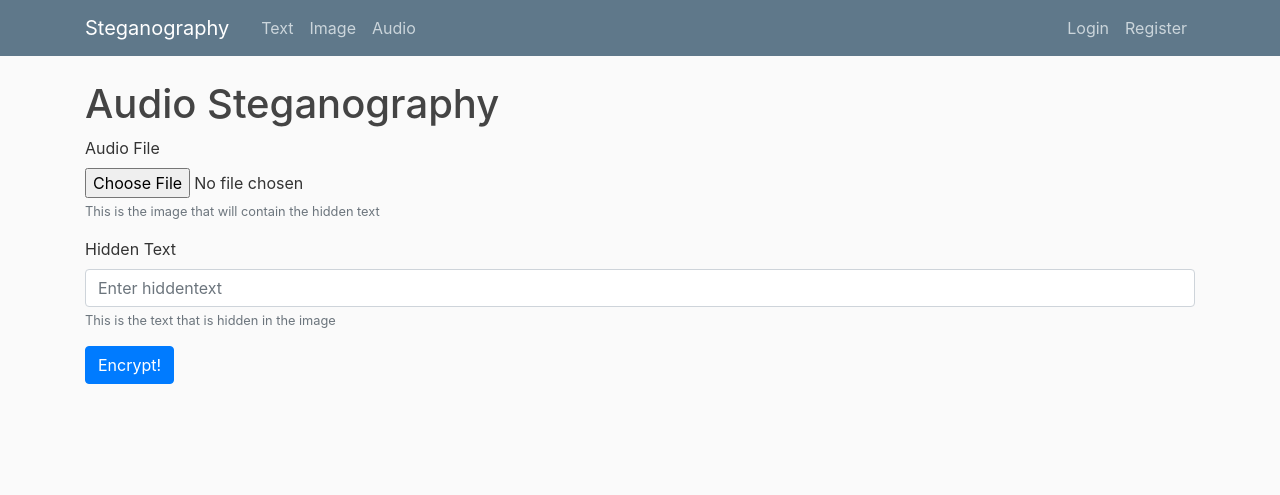
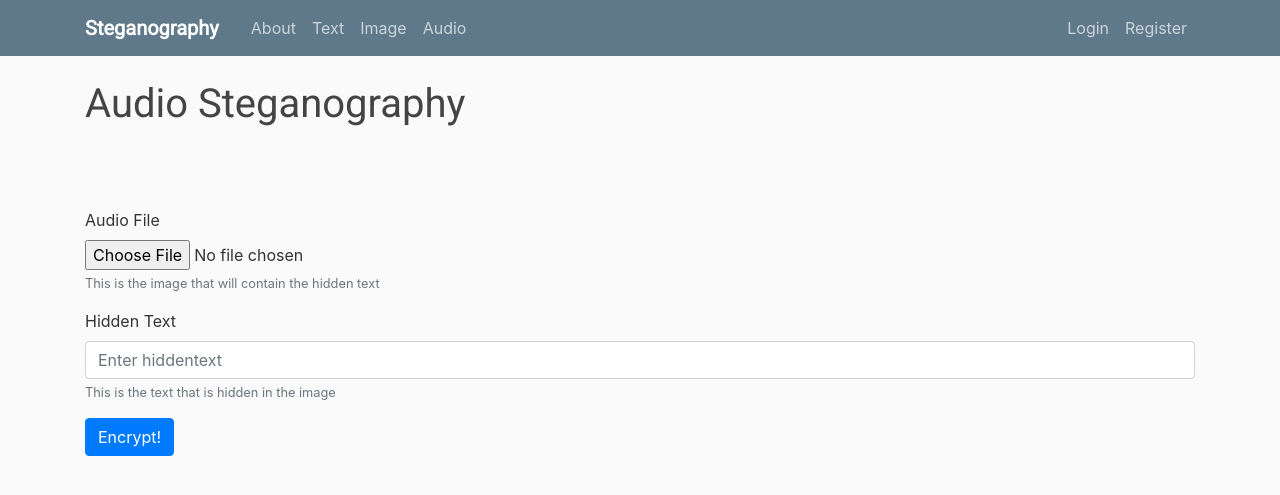
Before and after one commit to sunkakar/django-steganography-app, a Django app: page /audio/ in a window 1280 px wide. Shown: the top 495 px of the page. Run offline with Django 3.2, Linux system fonts and the light colour scheme; some libraries are stand-ins or nearby versions.

Commit message:
Added Font styling

```diff
--- a/static-encode/message.txt
+++ b/static-encode/message.txt
@@ -1 +1 @@
-arriving somewhere
+I am the ciphertext >:)
--- a/steg_app/audio_steg/static/audio_steg/main.css
+++ b/steg_app/audio_steg/static/audio_steg/main.css
@@ -36,6 +36,14 @@ body {
     margin-bottom: 20px;
   }
 
+  .roboto{
+    font-family: 'Roboto', sans-serif;
+  }
+
+  .lato{
+    font-family: 'Lato', sans-serif;
+  }
+
   #content-block{
     animation: fadein 1.5s;
     -webkit-animation: fadein 1.5s; /* Safari, Chrome and Opera > 12.1 */
--- a/steg_app/audio_steg/templates/audio_steg/audio_input.html
+++ b/steg_app/audio_steg/templates/audio_steg/audio_input.html
@@ -3,8 +3,11 @@
 
 <form>
         <div class="page-header">
-                <h1>Audio Steganography</h1>
+                <h1 class="roboto">Audio Steganography</h1>
         </div>
+        <br>
+        <br>
+        <br>
         <div class="form-group">
                 <label for="image-input">Audio File</label>
                 <input type="file" class="form-control-file" id="imagefile">
--- a/steg_app/audio_steg/templates/audio_steg/base.html
+++ b/steg_app/audio_steg/templates/audio_steg/base.html
@@ -17,18 +17,20 @@
     <!-- Bootstrap CSS -->
     <link rel="stylesheet" href="https://maxcdn.bootstrapcdn.com/bootstrap/4.0.0/css/bootstrap.min.css" integrity="sha384-Gn5384xqQ1aoWXA+058RXPxPg6fy4IWvTNh0E263XmFcJlSAwiGgFAW/dAiS6JXm" crossorigin="anonymous">
     <link rel="stylesheet" href="{% static 'audio_steg/main.css' %}">
+    <link href="https://fonts.googleapis.com/css?family=Lato|Roboto" rel="stylesheet">
 
 </head>
 <body>
     <header class="site-header">
         <nav class="navbar navbar-expand-md navbar-dark bg-steel fixed-top">
             <div class="container">
-                <a class="navbar-brand mr-4" href="/welcome">Steganography</a>
+                <a class="navbar-brand mr-4 roboto" href="/welcome"><b>Steganography</b></a>
                     <button class="navbar-toggler" type="button" data-toggle="collapse" data-target="#navbarToggle" aria-controls="navbarToggle" aria-expanded="false" aria-label="Toggle navigation">
                     <span class="navbar-toggler-icon"></span>
                     </button>
                     <div class="collapse navbar-collapse" id="navbarToggle">
                         <div class="navbar-nav mr-auto">
+                          <a class="nav-item nav-link" href="/about">About</a>
                           <a class="nav-item nav-link" href="/text">Text</a>
                           <a class="nav-item nav-link" href="/image">Image</a>
                           <a class="nav-item nav-link" href="/audio">Audio</a>
--- a/steg_app/audio_steg/templates/audio_steg/welcome.html
+++ b/steg_app/audio_steg/templates/audio_steg/welcome.html
@@ -2,7 +2,7 @@
 {% block content %}
 
     <div class="jumbotron">
-        <h1>Welcome to Steganography!</h1>
+        <h1 class="roboto">Welcome to Steganography!</h1>
         <p>This app allows you to understand and implement different types of Steganography. Try it out!</p>
         <p>
             <a class="btn btn-primary btn-lg" href="/text" role="button">Text</a>
```
